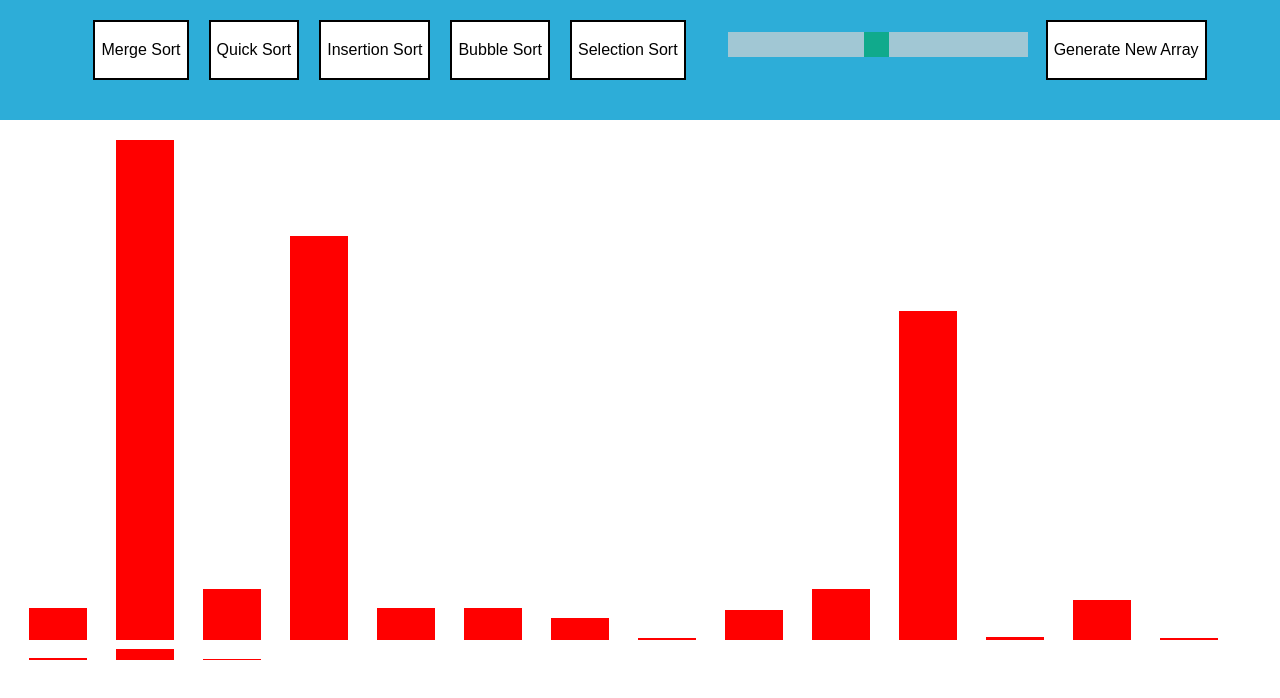
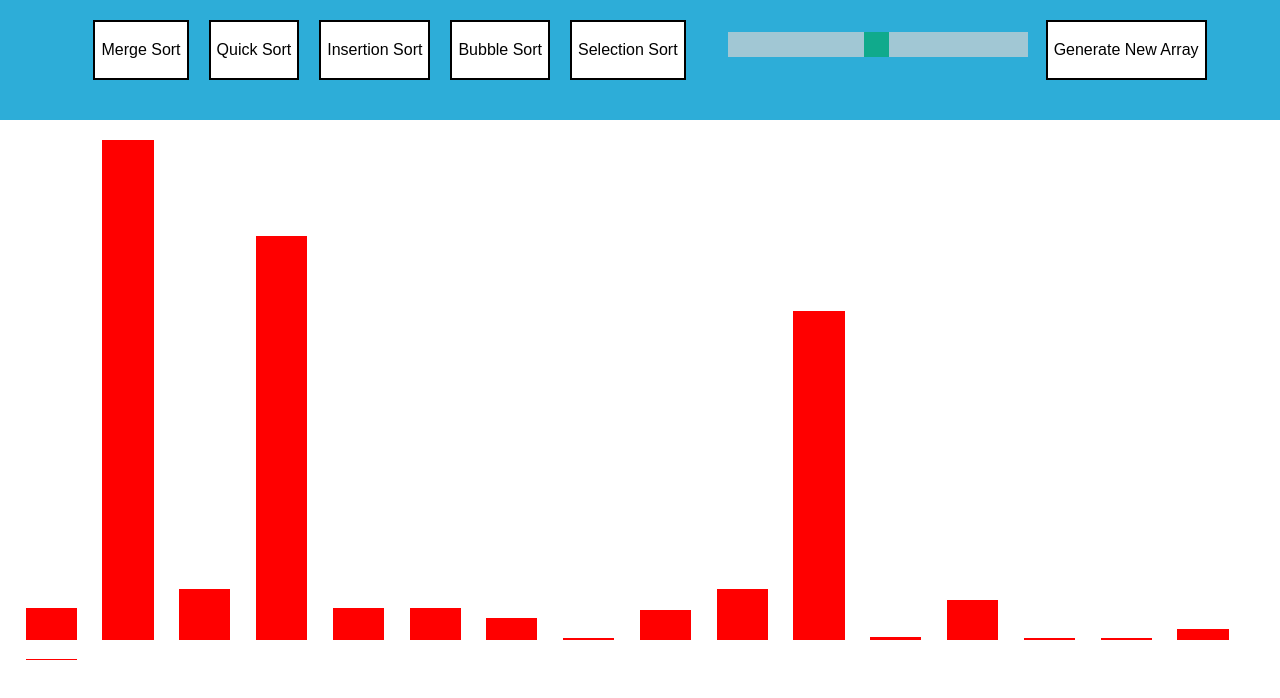
Before and after one commit to Apurv-Rathore/SortingVisualiser, a React (Create React App) app: page / in a window 1280 px wide. Shown: the top 698 px of the page. Built offline with nearby package versions, Linux system fonts and the light colour scheme.

Commit message:
something3

```diff
--- a/src/components/Main.jsx
+++ b/src/components/Main.jsx
@@ -28,8 +28,8 @@ const Main = () => {
               display:"inline-block",
               backgroundColor: "red",
               height: `${getHeight(value)}px`,
-              width: `${Math.floor((1000)/(array.length))}px`,
-              marginLeft: `${Math.floor((1000)/(array.length))*0.5}px`,
+              width: `${Math.floor((80)/(array.length))}vw`,
+              marginLeft: `${Math.floor((80)/(array.length))*0.5}vw`,
             }}
           >
 {/* etrfx */}
```
